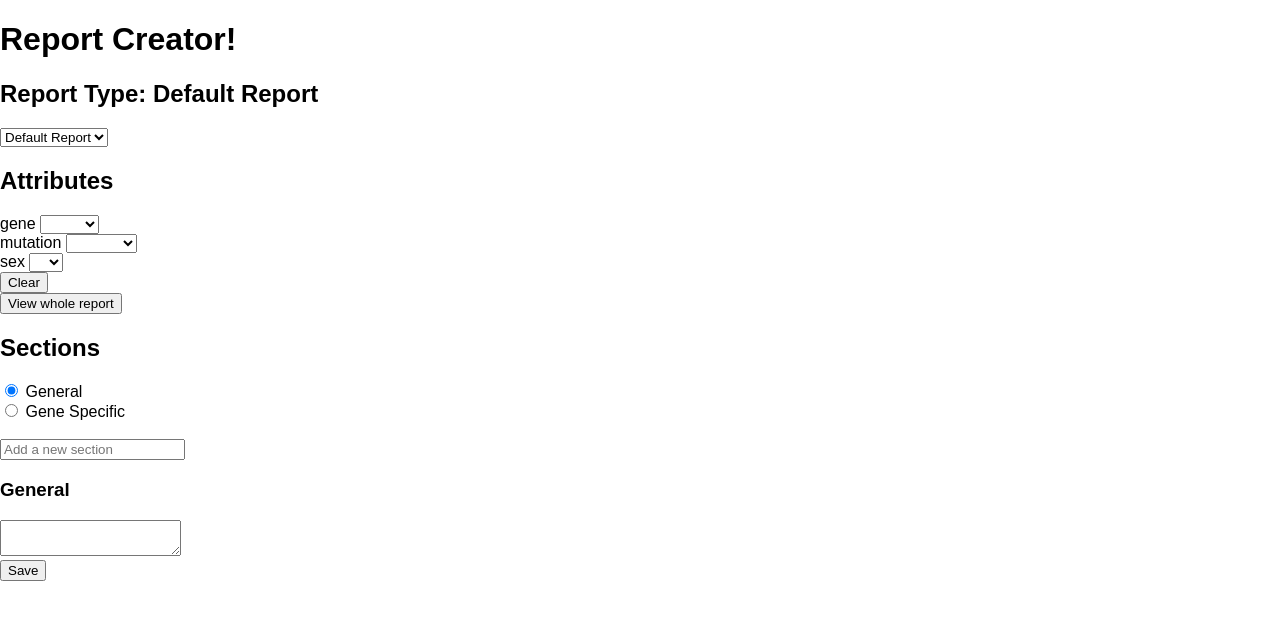
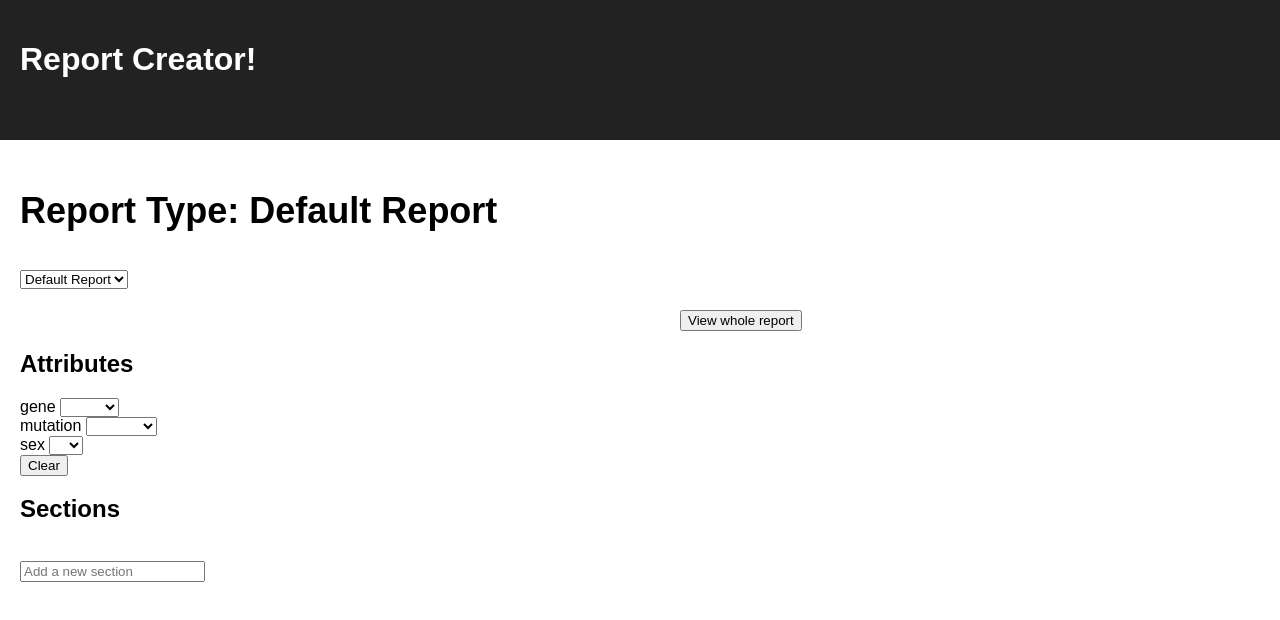
Before and after one commit to almussel/report-creator, a React (Create React App) app: page / in a window 1280 px wide. Shown: the top 620 px of the page. Built offline with nearby package versions, Linux system fonts and the light colour scheme.

Commit message:
Clean up formatting and add CSS

```diff
--- a/src/App.css
+++ b/src/App.css
@@ -1,27 +1,40 @@
 .App {
-  text-align: center;
-}
-
-.App-logo {
-  animation: App-logo-spin infinite 20s linear;
-  height: 80px;
 }
 
 .App-header {
   background-color: #222;
-  height: 150px;
+  height: 100px;
   padding: 20px;
   color: white;
 }
 
 .App-title {
   font-size: 1.5em;
+  padding: 20px;
 }
 
 .App-intro {
   font-size: large;
 }
 
+#wrapper {
+  display: flex;
+}
+
+#left {
+  flex: 0 0 50%;
+  padding: 20px;
+}
+
+#left textarea {
+  width: 500px;
+  height: 300px;
+}
+
+#right {
+  flex: 1;
+}
+
 @keyframes App-logo-spin {
   from { transform: rotate(0deg); }
   to { transform: rotate(360deg); }
--- a/src/App.js
+++ b/src/App.js
@@ -4,8 +4,8 @@ import './App.css';
 
 var db = new DB()
 db.addReportType('Default Report')
-db.addChunkName('Default Report', 'General')
-db.addChunkName('Default Report', 'Gene Specific')
+//db.addChunkName('Default Report', 'General')
+//db.addChunkName('Default Report', 'Gene Specific')
 
 class App extends Component {
   constructor(props) {
@@ -17,14 +17,18 @@ class App extends Component {
 
   render() {
     return (
-      <div>
-        <h1> Report Creator! </h1>
+      <div className="App">
+        <header className="App-header">
+          <h1>  Report Creator! </h1>
+        </header>
+        <div  className="App-title" >
           <h2> Report Type: {this.state.reportType} </h2>
           <select onChange={this.handleChange}>
             {db.getAllReportTypes().map((value) =>
               <option key={value} value={value}> {value} </option>
             )}
           </select>
+        </div>
         <AttributeSelector reportType={this.state.reportType}/>
       </div>
     );
@@ -57,12 +61,13 @@ class AttributeSelector extends Component {
 
   render() {
     return (
-      <div>
+      <div id="wrapper">
+        <div id="left">
           <h2> Attributes </h2>
           {Object.keys(this.state).map((attribute) =>
             <div key={attribute}>
               <label> {attribute} </label>
-            <select onChange={(e) => this.handleChange(e, attribute)}>
+              <select value={this.state[attribute] || ''} onChange={(e) => this.handleChange(e, attribute)}>
                 {db.getAllAttributeValues(attribute).map((value) =>
                   <option key={value} value={value}> {value} </option>
                 )}
@@ -70,8 +75,9 @@ class AttributeSelector extends Component {
             </div>
           )}
           <button onClick={this.clearAttributes}> Clear </button>
-        <ReportViewer reportType={this.props.reportType} attributes={this.state} />
           <ChunkEditor reportType={this.props.reportType} attributes={this.state} />
+        </div>
+        <ReportViewer id="right" reportType={this.props.reportType} attributes={this.state} />
       </div>
     )
   }
@@ -83,7 +89,7 @@ class ChunkEditor extends Component {
     super(props);
     var chunks = db.getAllChunkNames(this.props.reportType)
     this.state = {
-        currentChunk: chunks[0],
+        currentChunk: chunks ? chunks[0] : null,
         chunks: chunks,
         newChunk: ''
     };
@@ -127,7 +133,12 @@ class ChunkEditor extends Component {
         <form onSubmit={this.handleSubmit}>
           <input type="text" placeholder="Add a new section" value={this.state.newChunk} onChange={this.handleNewChunkChange} />
         </form>
+        {this.state.currentChunk ?
+        (
           <ReportChunkTextField reportType={this.props.reportType} chunkName={this.state.currentChunk} attributes={this.props.attributes}/>
+        ) : (
+          <div />
+        )}
       </div>
     )
   }
@@ -160,6 +171,7 @@ class ReportChunkTextField extends Component {
   }
 
   override(event) {
+    this.setState(db.getChunk(this.props.reportType, this.props.chunkName, this.props.attributes))
     this.setState({inherited: !event.target.checked})
   }
 
@@ -178,7 +190,7 @@ class ReportChunkTextField extends Component {
         <div>
           <h3> {this.props.chunkName} </h3>
         </div>
-        <label>
+        <div>
           {(this.attributesExist()) ? (
             <div>
               <input type="checkbox" checked={!this.state.inherited} onChange={this.override}/> Override default section
@@ -188,13 +200,9 @@ class ReportChunkTextField extends Component {
           ) : (
             <div />
           )}
-          {(this.state.inherited && this.attributesExist()) ? (
-            <p> {this.state.contents} </p>
-          ) : (
-            <textarea value={this.state.contents || ''} onChange={this.handleChange} />
-          )}
+          <textarea disabled={this.state.inherited && this.attributesExist()} value={this.state.contents || ''} onChange={this.handleChange} />
         <br />
-        </label>
+        </div>
         <input type="submit" value="Save" />
       </form>
     )
```
Lines whose indentation alone changed are shown as unchanged.
